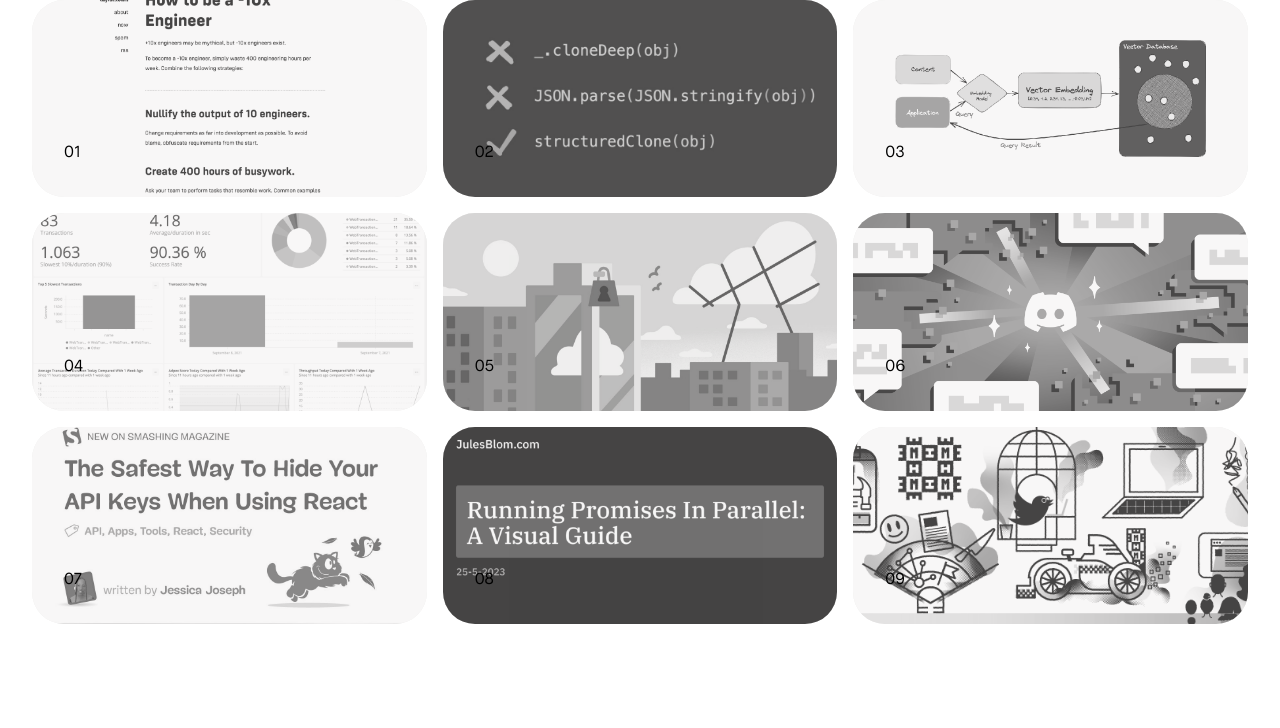
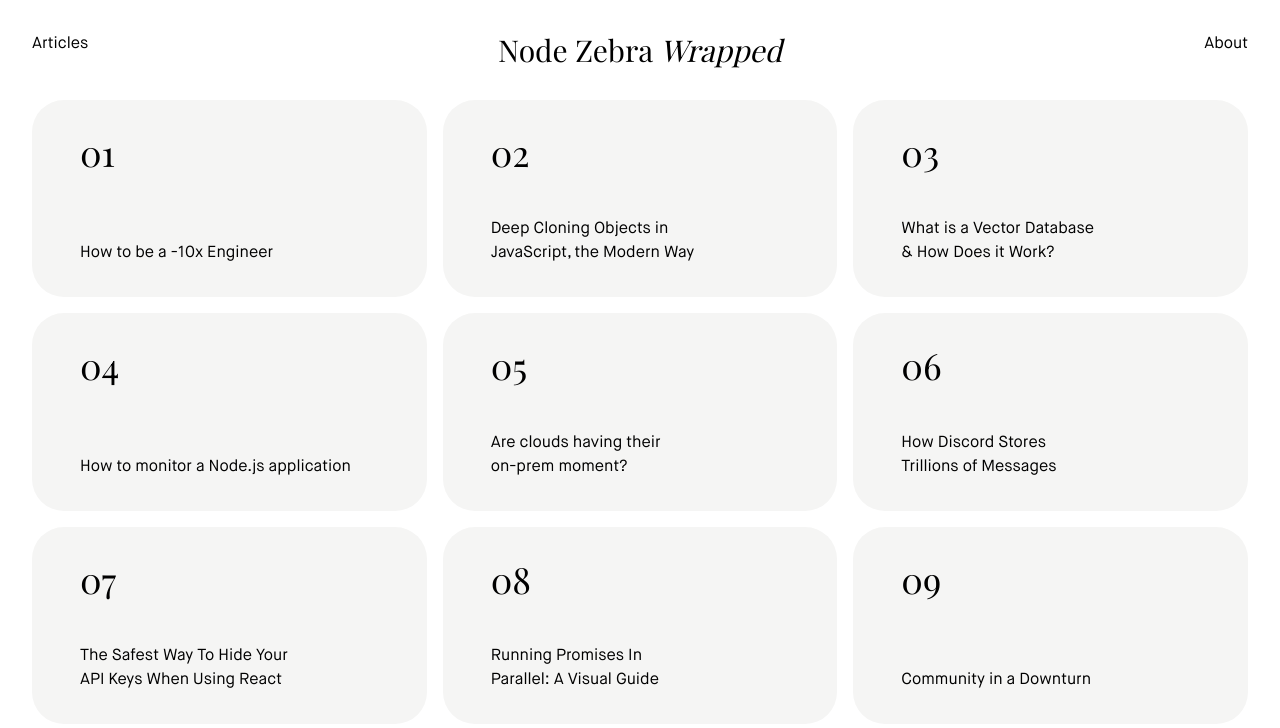
Before and after one commit to bogdaaamn/dept-node-zebra-wrapped, an Astro site: page / in a window 1280 px wide. Built offline with nearby package versions, Linux system fonts and the light colour scheme; Astro itself is replaced by a stand-in of ours.

Commit message:
feature: Add card layout and header

```diff
--- a/src/components/ui/card.astro
+++ b/src/components/ui/card.astro
@@ -14,18 +14,26 @@ const { image, borderRadius = "rounded-4xl" } = Astro.props;
 <div
   class:list={[
     borderRadius,
-    "bg-stone-200 aspect-[2/1] overflow-hidden relative p-8",
+    "group bg-stone-100 aspect-[2/1] overflow-hidden relative px-12 py-8 cursor-pointer",
   ]}
 >
   <Image
     src={image}
     alt="alt"
     width="600"
-    class="object-cover h-full grayscale opacity-70 absolute inset-0 z-0"
     quality="high"
+    class:list={[
+      "transition-opacity ease-in duration-300 opacity-0 group-hover:opacity-70",
+      "object-cover h-full grayscale absolute inset-0 z-0",
+    ]}
   />
 
-  <div class="relative z-1 h-full">
+  <div
+    class:list={[
+      "transition-opacity ease-in duration-300 opacity-100 group-hover:opacity-0",
+      "relative z-1 h-full",
+    ]}
+  >
     <slot />
   </div>
 </div>
--- a/src/pages/index.astro
+++ b/src/pages/index.astro
@@ -9,16 +9,28 @@ import articleList from "~/data/articles.ts";
 
 <Layout>
   <div class="container mx-auto px-4 sm:px-6 lg:px-8">
+    <header class="my-8">
+      <Grid>
+        <p>Articles</p>
+        <h1 class="text-3xl font-playfair text-center">
+          Node Zebra <i>Wrapped</i>
+        </h1>
+        <p class="text-right">About</p>
+      </Grid>
+    </header>
+    <main>
       <Grid>
         {
           articleList.map((article) => (
             <Card image={article.image}>
-            <div class="h-full flex flex-col justify-end">
-              <p>{article.tag}</p>
+              <div class="h-full flex flex-col justify-between">
+                <p class="text-4xl font-playfair">{article.tag}</p>
+                <p class="[text-wrap:balance]">{article.title}</p>
               </div>
             </Card>
           ))
         }
       </Grid>
+    </main>
   </div>
 </Layout>
```
Lines whose indentation alone changed are shown as unchanged.
